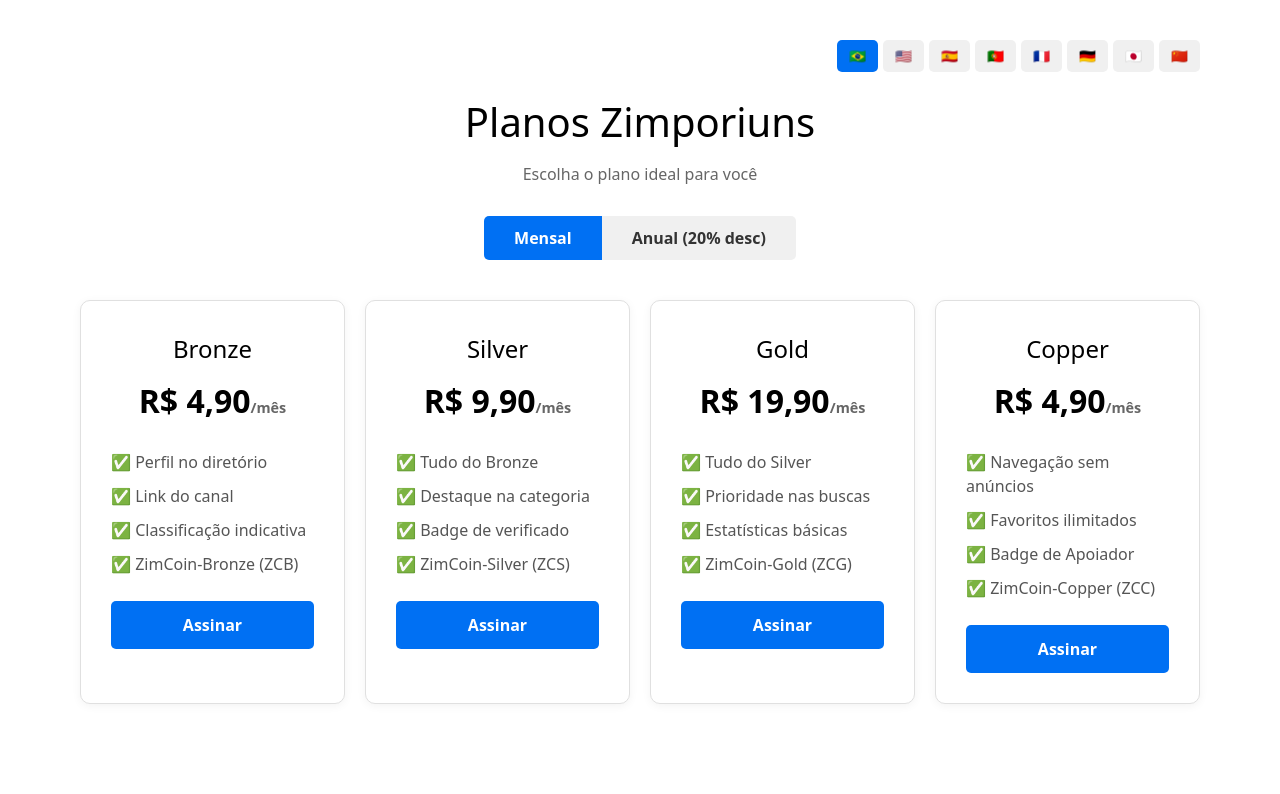
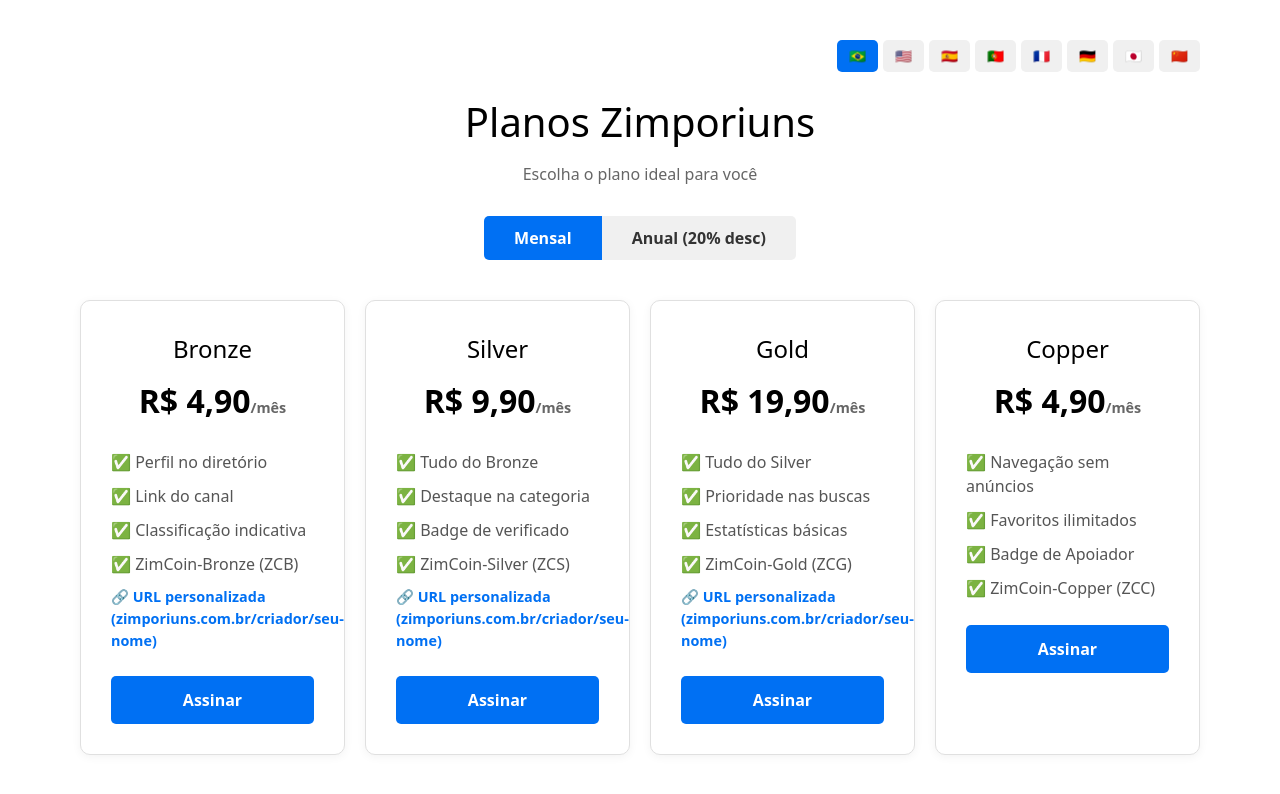
Before and after one commit to zimporiuns-eng/zimporiuns, a Next.js app: page /planos in a window 1280 px wide. Shown: the top 794 px of the page. Built offline with nearby package versions, Linux system fonts and the light colour scheme.

Commit message:
Adicionar URL personalizada como benefício nos planos de criador (todos os idiomas)

```diff
--- a/src/app/planos/page.tsx
+++ b/src/app/planos/page.tsx
@@ -16,6 +16,7 @@
     redirecionando: 'Redirecionando...',
     ano: 'ano',
     mes: 'mês',
+    urlPersonalizada: 'URL personalizada (zimporiuns.com.br/criador/seu-nome)',
     beneficiosBronze: ['Perfil no diretório', 'Link do canal', 'Classificação indicativa', 'ZimCoin-Bronze (ZCB)'],
     beneficiosSilver: ['Tudo do Bronze', 'Destaque na categoria', 'Badge de verificado', 'ZimCoin-Silver (ZCS)'],
     beneficiosGold: ['Tudo do Silver', 'Prioridade nas buscas', 'Estatísticas básicas', 'ZimCoin-Gold (ZCG)'],
@@ -31,6 +32,7 @@
     redirecionando: 'Redirecting...',
     ano: 'year',
     mes: 'month',
+    urlPersonalizada: 'Custom URL (zimporiuns.com.br/criador/your-name)',
     beneficiosBronze: ['Directory profile', 'Channel link', 'Content rating', 'ZimCoin-Bronze (ZCB)'],
     beneficiosSilver: ['All Bronze features', 'Category highlight', 'Verified badge', 'ZimCoin-Silver (ZCS)'],
     beneficiosGold: ['All Silver features', 'Search priority', 'Basic statistics', 'ZimCoin-Gold (ZCG)'],
@@ -46,6 +48,7 @@
     redirecionando: 'Redirigiendo...',
     ano: 'año',
     mes: 'mes',
+    urlPersonalizada: 'URL personalizada (zimporiuns.com.br/criador/tu-nombre)',
     beneficiosBronze: ['Perfil en el directorio', 'Enlace del canal', 'Clasificación indicativa', 'ZimCoin-Bronze (ZCB)'],
     beneficiosSilver: ['Todo lo de Bronze', 'Destacado en categoría', 'Insignia verificada', 'ZimCoin-Silver (ZCS)'],
     beneficiosGold: ['Todo lo de Silver', 'Prioridad en búsquedas', 'Estadísticas básicas', 'ZimCoin-Gold (ZCG)'],
@@ -61,6 +64,7 @@
     redirecionando: 'A redirecionar...',
     ano: 'ano',
     mes: 'mês',
+    urlPersonalizada: 'URL personalizada (zimporiuns.com.br/criador/seu-nome)',
     beneficiosBronze: ['Perfil no diretório', 'Link do canal', 'Classificação indicativa', 'ZimCoin-Bronze (ZCB)'],
     beneficiosSilver: ['Tudo do Bronze', 'Destaque na categoria', 'Distintivo verificado', 'ZimCoin-Silver (ZCS)'],
     beneficiosGold: ['Tudo do Silver', 'Prioridade nas pesquisas', 'Estatísticas básicas', 'ZimCoin-Gold (ZCG)'],
@@ -76,6 +80,7 @@
     redirecionando: 'Redirection...',
     ano: 'an',
     mes: 'mois',
+    urlPersonalizada: 'URL personnalisée (zimporiuns.com.br/criador/votre-nom)',
     beneficiosBronze: ['Profil dans l\'annuaire', 'Lien du canal', 'Classification indicative', 'ZimCoin-Bronze (ZCB)'],
     beneficiosSilver: ['Tout le Bronze', 'Mise en avant dans la catégorie', 'Badge vérifié', 'ZimCoin-Silver (ZCS)'],
     beneficiosGold: ['Tout le Silver', 'Priorité de recherche', 'Statistiques de base', 'ZimCoin-Gold (ZCG)'],
@@ -91,6 +96,7 @@
     redirecionando: 'Weiterleitung...',
     ano: 'Jahr',
     mes: 'Monat',
+    urlPersonalizada: 'Benutzerdefinierte URL (zimporiuns.com.br/criador/dein-name)',
     beneficiosBronze: ['Verzeichnisprofil', 'Kanal-Link', 'Alterseinstufung', 'ZimCoin-Bronze (ZCB)'],
     beneficiosSilver: ['Alles von Bronze', 'Kategorie-Hervorhebung', 'Verifiziertes Abzeichen', 'ZimCoin-Silver (ZCS)'],
     beneficiosGold: ['Alles von Silver', 'Suchpriorität', 'Basis-Statistiken', 'ZimCoin-Gold (ZCG)'],
@@ -106,6 +112,7 @@
     redirecionando: 'リダイレクト中...',
     ano: '年',
     mes: '月',
+    urlPersonalizada: 'カスタムURL (zimporiuns.com.br/criador/your-name)',
     beneficiosBronze: ['ディレクトリプロフィール', 'チャンネルリンク', 'コンテンツレーティング', 'ZimCoin-Bronze (ZCB)'],
     beneficiosSilver: ['Bronzeの全機能', 'カテゴリでの強調表示', '認証バッジ', 'ZimCoin-Silver (ZCS)'],
     beneficiosGold: ['Silverの全機能', '検索優先', '基本統計', 'ZimCoin-Gold (ZCG)'],
@@ -121,6 +128,7 @@
     redirecionando: '重定向中...',
     ano: '年',
     mes: '月',
+    urlPersonalizada: '自定义URL (zimporiuns.com.br/criador/your-name)',
     beneficiosBronze: ['目录资料', '频道链接', '内容分级', 'ZimCoin-Bronze (ZCB)'],
     beneficiosSilver: ['Bronze全部功能', '类别突出显示', '认证徽章', 'ZimCoin-Silver (ZCS)'],
     beneficiosGold: ['Silver全部功能', '搜索优先', '基础统计', 'ZimCoin-Gold (ZCG)'],
@@ -190,6 +198,7 @@
               {anual && <p style={{ color: 'green', fontSize: '0.9rem', marginBottom: '15px' }}>{t.economia}</p>}
               <ul style={{ listStyle: 'none', padding: 0, marginBottom: '20px', textAlign: 'left' }}>
                 {beneficios.map((b: string, i: number) => <li key={i} style={{ padding: '5px 0', color: '#555' }}>✅ {b}</li>)}
+                {plano.nome !== 'Copper' && <li style={{ padding: '5px 0', color: '#0070f3', fontWeight: 'bold', fontSize: '0.9rem' }}>🔗 {t.urlPersonalizada}</li>}
               </ul>
               <button onClick={() => handleAssinar(anual ? plano.priceIdAnual : plano.priceIdMensal)} disabled={loading === (anual ? plano.priceIdAnual : plano.priceIdMensal)} style={{ width: '100%', padding: '12px', backgroundColor: loading === (anual ? plano.priceIdAnual : plano.priceIdMensal) ? '#ccc' : '#0070f3', color: 'white', border: 'none', borderRadius: '5px', cursor: 'pointer', fontWeight: 'bold', fontSize: '1rem' }}>{loading === (anual ? plano.priceIdAnual : plano.priceIdMensal) ? t.redirecionando : t.assinar}</button>
             </div>
```
